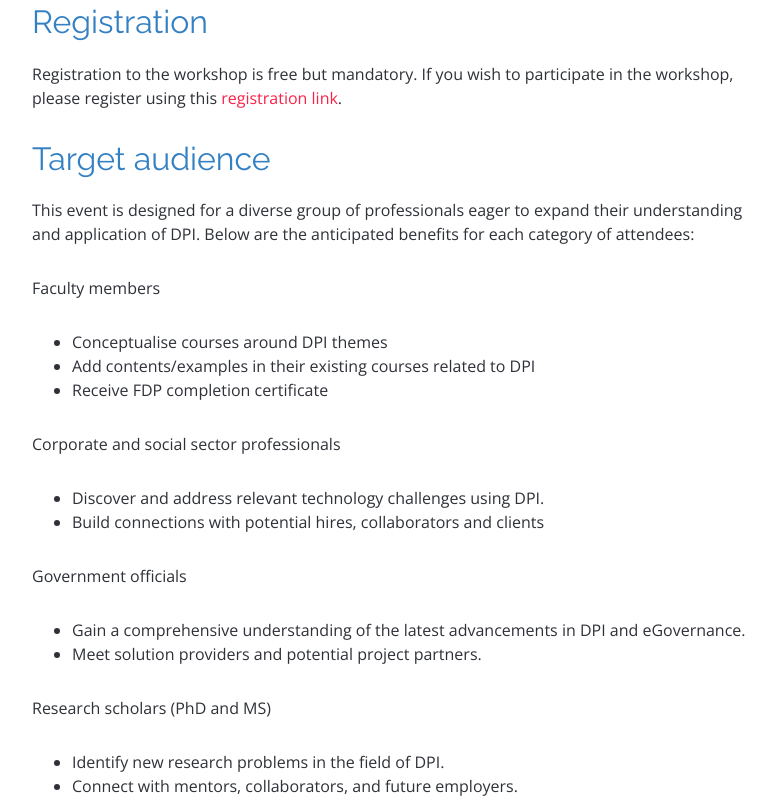
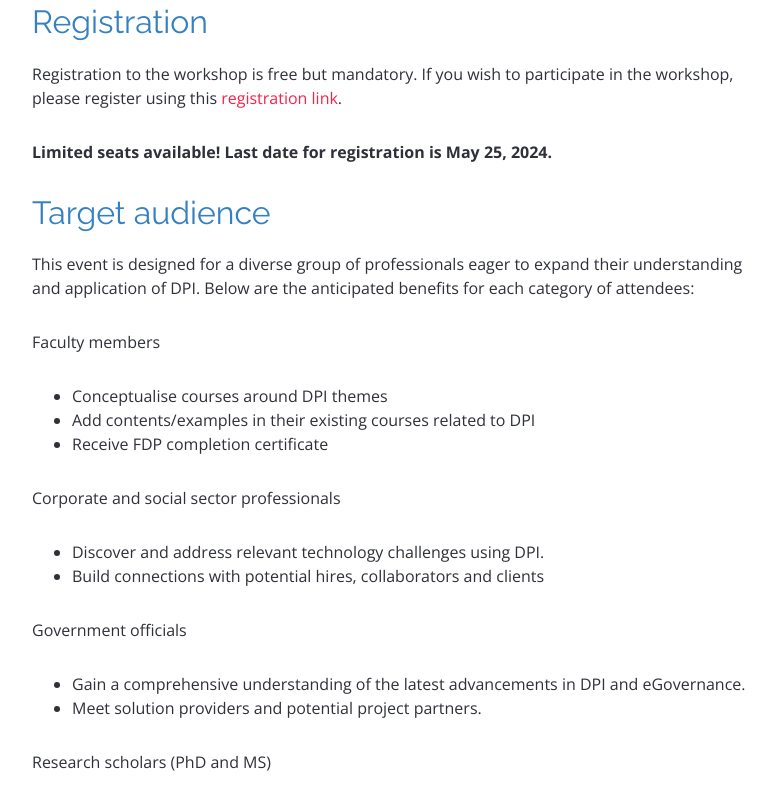
Before and after one commit to IIITBangalore/DPI-workshop-fdp, a plain HTML site: page index.html in a window 1280 px wide. Shown: the part 1398-2199 px from the top of the page, without its empty margins (53-829 px from the left). Drawn offline with nearby package versions, Linux system fonts and the light colour scheme.

Commit message:
Added last date for registration.

```diff
--- a/index.html
+++ b/index.html
@@ -106,7 +106,8 @@
                  <br> <b>Dates: 11-13 June, 2024</b>
               </p>
               <h2>Registration</h2>
-	      <p>Registration to the workshop is free but mandatory. If you wish to participate in the workshop, please register using this <a href="https://docs.google.com/forms/d/e/1FAIpQLSfpRHUKuDyazO07gC0IChMDToB4EA9uci3C5Roza5hcWcHgyA/viewform">registration link</a>.</p>
+	        <p>Registration to the workshop is free but mandatory. If you wish to participate in the workshop, please register using this <a href="https://docs.google.com/forms/d/e/1FAIpQLSfpRHUKuDyazO07gC0IChMDToB4EA9uci3C5Roza5hcWcHgyA/viewform">registration link</a>.</p>
+		<p><b>Limited seats available! Last date for registration is May 25, 2024.</b></p>
 
               <h2>Target audience</h2>
               <p>This event is designed for a diverse group of professionals eager to expand their understanding and application of DPI. Below are the anticipated benefits for each category of attendees:</p>
```
